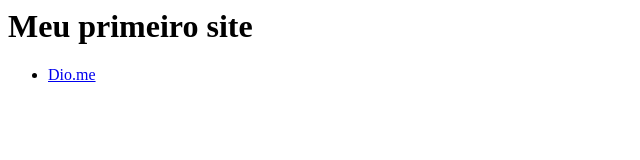
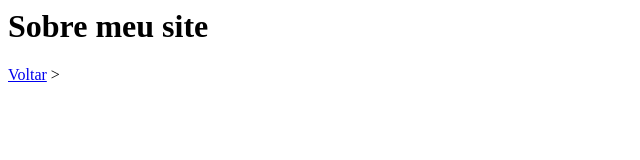
Before and after one commit to Camilly23/Introdu-o-ao-HTML-na-Pr-tica-, a plain HTML site: page about.html in a window 1280 px wide. Shown: the whole page, without its empty margins (0-640 px from the left). Drawn offline with Linux system fonts and the light colour scheme.

Commit message:
Update about.html

```diff
--- a/about.html
+++ b/about.html
@@ -1,13 +1,9 @@
 <html>
     <head>
-        <title>Página principal</title>
+        <title>Sobre minha empresa</title>
     </head>
     <body>
-        <h1>Meu primeiro site</h1>
-        <ul>
-            <li>
-                <a href="about.html" title="Clique aqui e confira" target="_blank">Dio.me</a>
-            </li>
-        </ul>
+        <h1>Sobre meu site</h1>
+        <a href="index.html"> Voltar</a>
     </body>
-</html>
+</html>>
```
